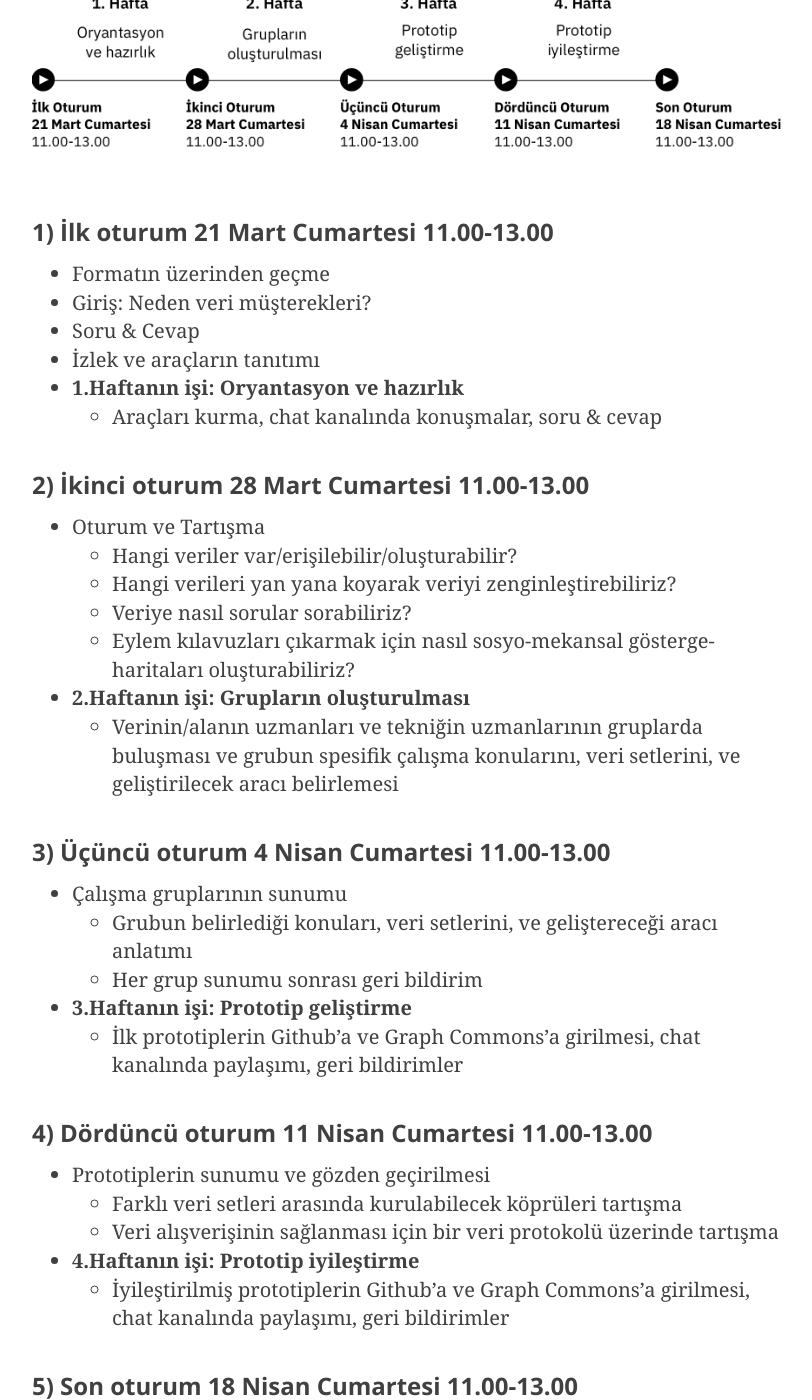
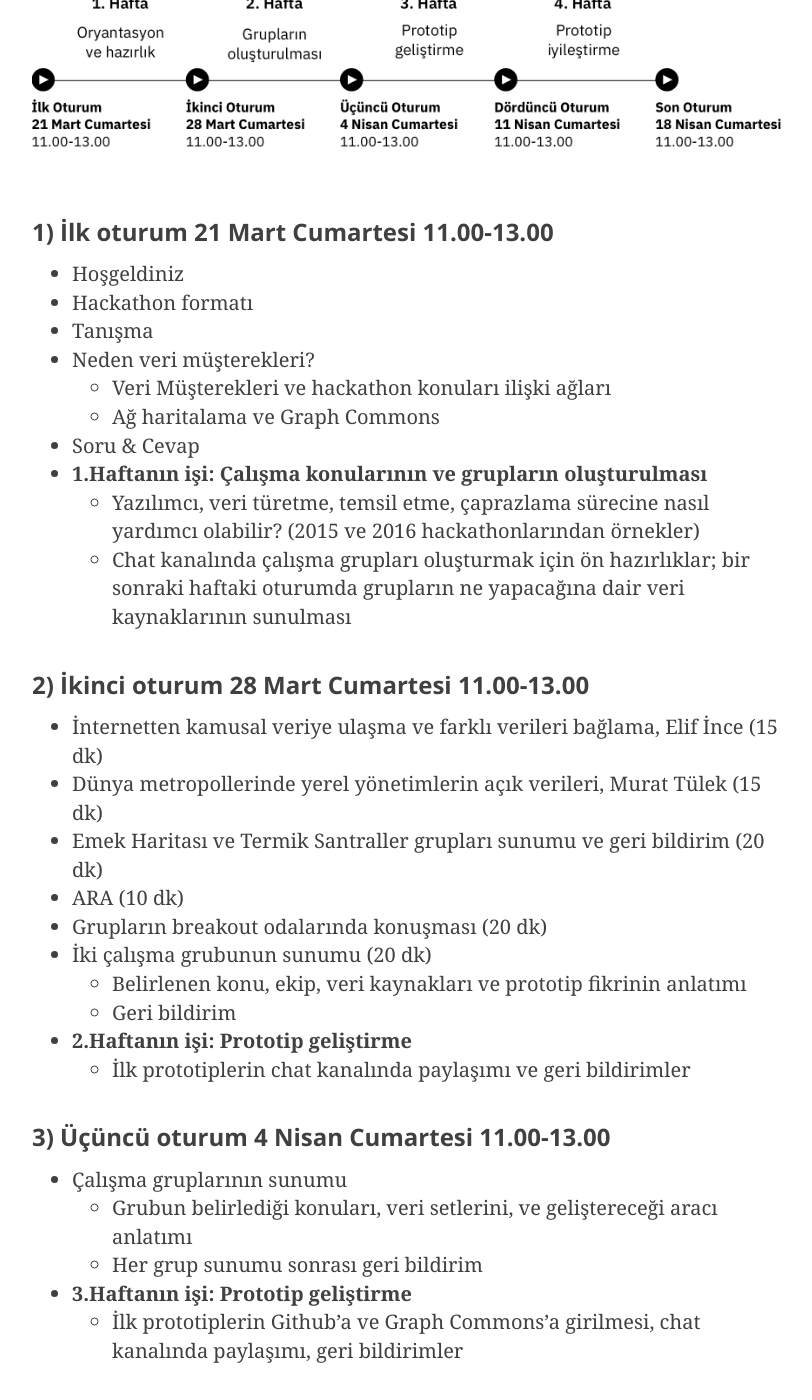
Before and after one commit to graphcommons/hackathons, a Jekyll site: the page built from _posts/2020-03-16-veri-musterekleri-online.md, in a window 1280 px wide and 1400 px high, scrolled down 2263 px. Shown: the whole window, without its empty margins (233-1045 px from the left). Built offline with Jekyll 4.4.1, drawn with Linux system fonts in a browser that asks for light colours; nearby versions of some CDN libraries.

Commit message:
2nd week upsate

```diff
--- a/_posts/2020-03-16-veri-musterekleri-online.md
+++ b/_posts/2020-03-16-veri-musterekleri-online.md
@@ -60,21 +60,28 @@ Online hackathon için hazırladığımız bu program süreç içinde dönüşeb
 <img src="{{ site.baseurl }}/img/veri-musterekleri-online-hackathon-programi.png" style="margin-top:50px; margin-bottom:70px;" >
 
 ### 1) İlk oturum 21 Mart Cumartesi 11.00-13.00
-- Formatın üzerinden geçme
-- Giriş: Neden veri müşterekleri?
+- Hoşgeldiniz
+- Hackathon formatı
+- Tanışma
+- Neden veri müşterekleri?
+    - Veri Müşterekleri ve hackathon konuları ilişki ağları
+    - Ağ haritalama ve Graph Commons
 - Soru & Cevap
-- İzlek ve araçların tanıtımı
-- **1.Haftanın işi: Oryantasyon ve hazırlık**
-    - Araçları kurma, chat kanalında konuşmalar, soru & cevap
+- **1.Haftanın işi: Çalışma konularının ve grupların oluşturulması**
+    - Yazılımcı, veri türetme, temsil etme, çaprazlama sürecine nasıl yardımcı olabilir? (2015 ve 2016 hackathonlarından örnekler)
+    - Chat kanalında çalışma grupları oluşturmak için ön hazırlıklar; bir sonraki haftaki oturumda grupların ne yapacağına dair veri kaynaklarının sunulması
 
 ### 2) İkinci oturum 28 Mart Cumartesi 11.00-13.00
-- Oturum ve Tartışma
-    - Hangi veriler var/erişilebilir/oluşturabilir?
-    - Hangi verileri yan yana koyarak veriyi zenginleştirebiliriz?
-    - Veriye nasıl sorular sorabiliriz?
-    - Eylem kılavuzları çıkarmak için nasıl sosyo-mekansal gösterge-haritaları oluşturabiliriz?
-- **2.Haftanın işi: Grupların oluşturulması**
-    - Verinin/alanın uzmanları ve tekniğin uzmanlarının gruplarda buluşması ve grubun spesifik çalışma konularını, veri setlerini, ve geliştirilecek aracı belirlemesi
+- İnternetten kamusal veriye ulaşma ve farklı verileri bağlama, Elif İnce (15 dk)
+- Dünya metropollerinde yerel yönetimlerin açık verileri, Murat Tülek (15 dk)
+- Emek Haritası ve Termik Santraller grupları sunumu ve geri bildirim (20 dk)
+- ARA (10 dk)
+- Grupların breakout odalarında konuşması (20 dk)
+- İki çalışma grubunun sunumu (20 dk)
+    - Belirlenen konu, ekip, veri kaynakları ve prototip fikrinin anlatımı
+    - Geri bildirim
+- **2.Haftanın işi: Prototip geliştirme**
+    - İlk prototiplerin chat kanalında paylaşımı ve geri bildirimler
 
 ### 3) Üçüncü oturum 4 Nisan Cumartesi 11.00-13.00
 - Çalışma gruplarının sunumu
```
